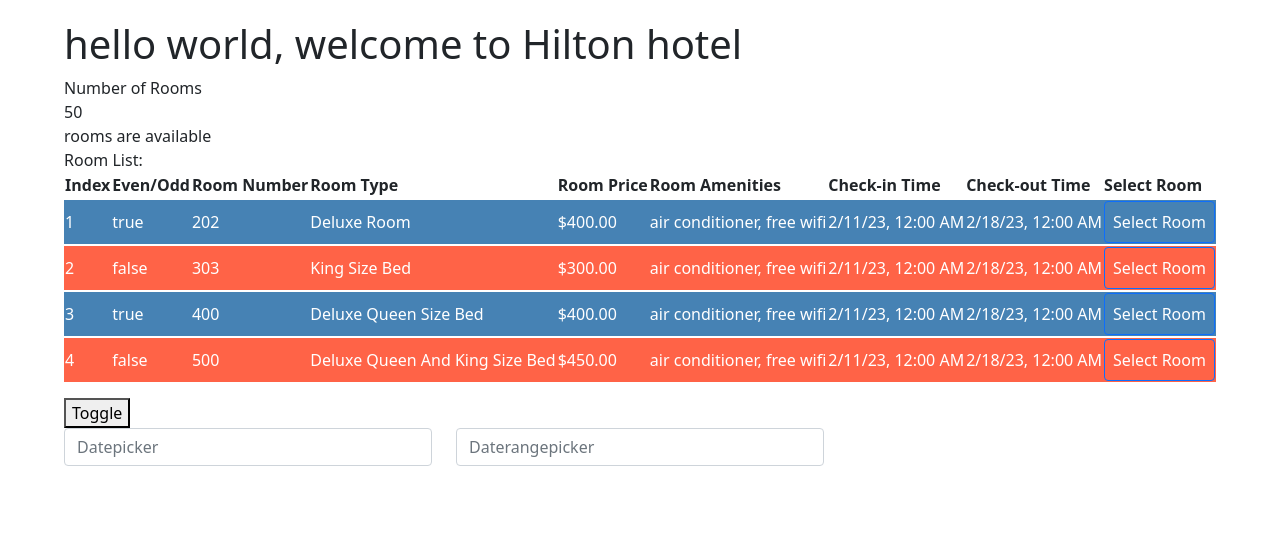
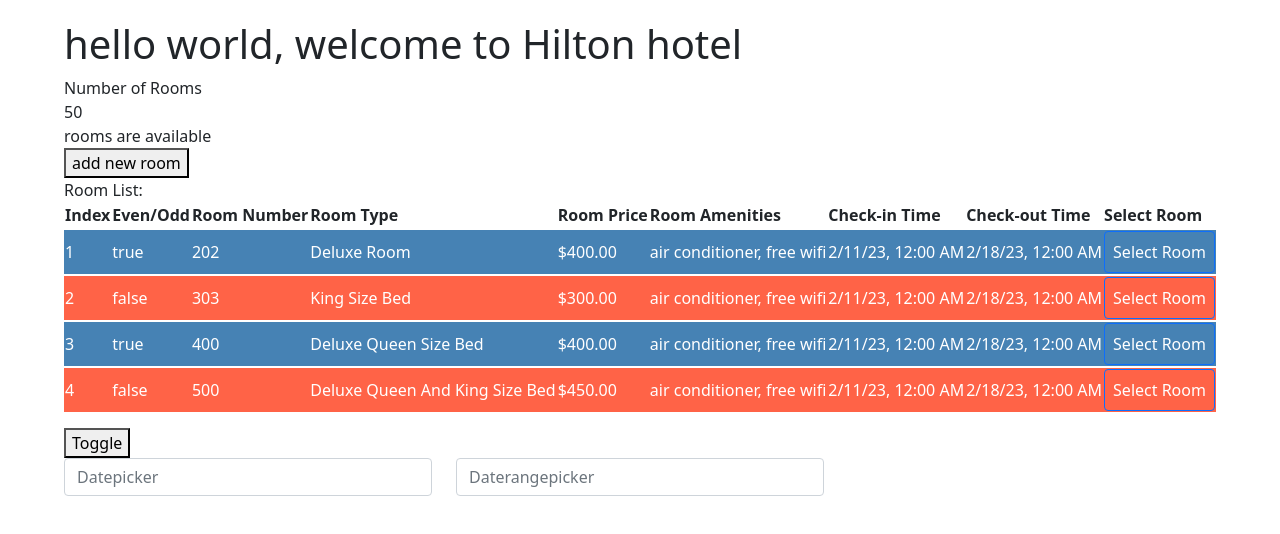
Before and after one commit to osefatul/angular, an Angular app in the folder tutorials/angular/hotelInventory/: page / in a window 1280 px wide. Shown: the top 534 px of the page. Built offline with nearby package versions, Linux system fonts and the light colour scheme.

Commit message:
changeDetection

```diff
--- a/tutorials/angular/hotelInventory/src/app/rooms/rooms-list/rooms-list.component.html
+++ b/tutorials/angular/hotelInventory/src/app/rooms/rooms-list/rooms-list.component.html
@@ -30,9 +30,6 @@
                 >
                 Select Room
             </button>
-
-
-
         </td>
     </tr>
 </table>
--- a/tutorials/angular/hotelInventory/src/app/rooms/rooms-list/rooms-list.component.ts
+++ b/tutorials/angular/hotelInventory/src/app/rooms/rooms-list/rooms-list.component.ts
@@ -1,16 +1,22 @@
-import { Component, EventEmitter, Input, Output } from '@angular/core';
+import { ChangeDetectionStrategy, Component, EventEmitter, Input, Output } from '@angular/core';
 import { RoomList } from '../rooms';
 
 @Component({
   selector: 'app-rooms-list',
   templateUrl: './rooms-list.component.html',
-  styleUrls: ['./rooms-list.component.scss']
+  styleUrls: ['./rooms-list.component.scss'],
+  changeDetection: ChangeDetectionStrategy.OnPush
 })
+
+
 export class RoomsListComponent {
+  // From parents to child
   @Input() rooms: RoomList[] = [];
 
+  // From child to parent
   @Output() selectedRoom = new EventEmitter<RoomList>();
 
+  //buttonHandler in room.list.component
   selectRoom (room: RoomList){
     this.selectedRoom.emit(room)
   }
--- a/tutorials/angular/hotelInventory/src/app/rooms/rooms.component.html
+++ b/tutorials/angular/hotelInventory/src/app/rooms/rooms.component.html
@@ -5,9 +5,8 @@
 
 <div [hidden]= "hideRooms">
     Number of Rooms
-    <div
-    [innerText]="numberOfRooms"
-    >
+    <div [innerText]="numberOfRooms">
+        <!-- {{numberOfRooms}} -->
     </div>
 </div>
 
@@ -18,11 +17,22 @@
 <!-- Using trinary operation in Angular -->
 {{rooms.availableRooms && "rooms are available" }}
 
+
+<div>
+    <button
+    (click)="addRoom()"
+    >
+        add new room
+    </button>
+</div>
+
+
+
 <div *ngIf="rooms.availableRooms >0 ">
     Room List:
     <app-rooms-list
     [rooms]="roomsList"
-    (selectedRoom)="selectRoom($event)"
+    (selectedRoom)="selectParentRoom($event)"
     ></app-rooms-list>
 </div>
 
--- a/tutorials/angular/hotelInventory/src/app/rooms/rooms.component.ts
+++ b/tutorials/angular/hotelInventory/src/app/rooms/rooms.component.ts
@@ -65,14 +65,28 @@
     }
   ]
 
+  addRoom(){
+    const room: RoomList =
+      {
+        roomNumber:10,
+        roomType: "new Deluxe Room",
+        amenities: "Air Conditioner, Free Wifi",
+        price: 400,
+        photos:"https://images.unsplash.com/photo-1615874959474-d609969a20ed?ixlib=rb-4.0.3&ixid=MnwxMjA3fDB8MHxzZWFyY2h8M3x8YmVkcm9vbXxlbnwwfHwwfHw%3D&w=1000&q=80",
+        checkInTime: new Date('11-Feb-2023'),
+        checkOutTime: new Date('18-Feb-2023')
+      }
 
-  // ------- Data from child------------------
+      // this.roomsList.push(room)  //mutating room list
+      this.roomsList = [...this.roomsList, room]
+  }
+
+  // ------- Receive data from child------------------
   selectedJson!: RoomList
 
-  selectRoom (room:RoomList){
+  selectParentRoom (room:RoomList){
     // console.log(room)
     this.selectedJson = room
   }
 
-
 }
```
Also changed, not shown: 1 other file (tests, documents, lock files or other folders).
